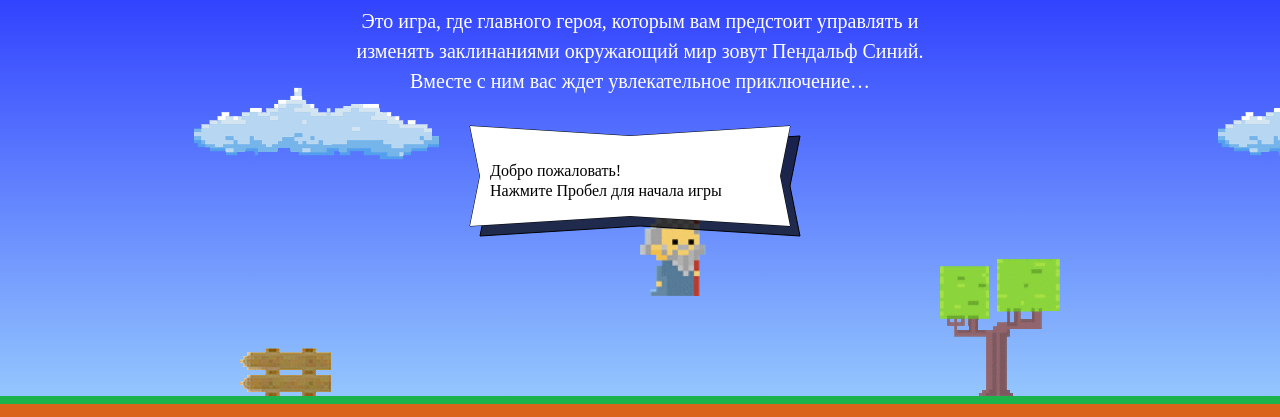
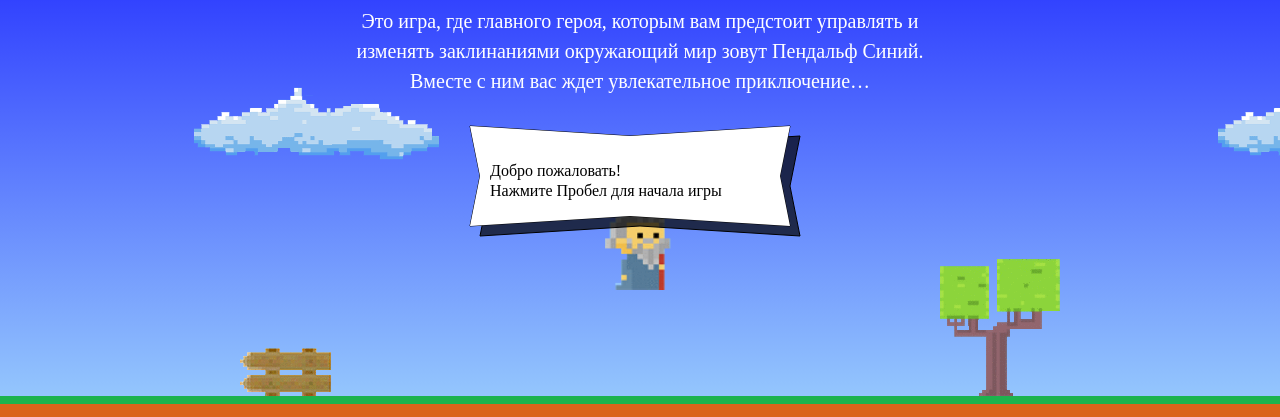
Before and after one commit to chkrvl/927471-code-and-magick-17, a website: page index.html in a window 1280 px wide. Shown: the part 203-620 px from the top of the page. Drawn offline with Linux system fonts and the light colour scheme; a web font is replaced by a local one.

Commit message:
Поправил функции getWizardHeight, getWizardX и getWizardY

```diff
--- a/index.html
+++ b/index.html
@@ -192,20 +192,16 @@
   //Установите ширину мага wizardWidth равной 70.
   var wizardWidth = 70;
   //Задайте переменной getWizardHeight функцию, которая возвращает пропорциональную высоту мага, то есть высота мага — это пропорция 1.337 * ширина мага.
-  var wizardHeight;
   var getWizardHeight = function () {
-    wizardHeight = 1.337 * wizardWidth;
-    return wizardHeight;
+    return 1.337 * wizardWidth;
   };
   //Определите функцию getWizardX c одним параметром — width. Игра будет вызывать вашу функцию и передавать в неё этот параметр (который обозначает ширину игровой области).
   var getWizardX = function (width) {
-    var wizardX = width / 2;
-    return wizardX;
+    return width / 2 - wizardWidth / 2;
   };
   //Определите функцию getWizardY c одним параметром — height. Игра будет вызывать вашу функцию и передавать в неё этот параметр (который обозначает высоту игровой области).
   var getWizardY = function (height) {
-    var wizardY = 2/3 * height - wizardHeight;
-    return wizardY;
+    return 1/3 * height;
   };
 </script>
 <script src="js/game.js"></script>
```
